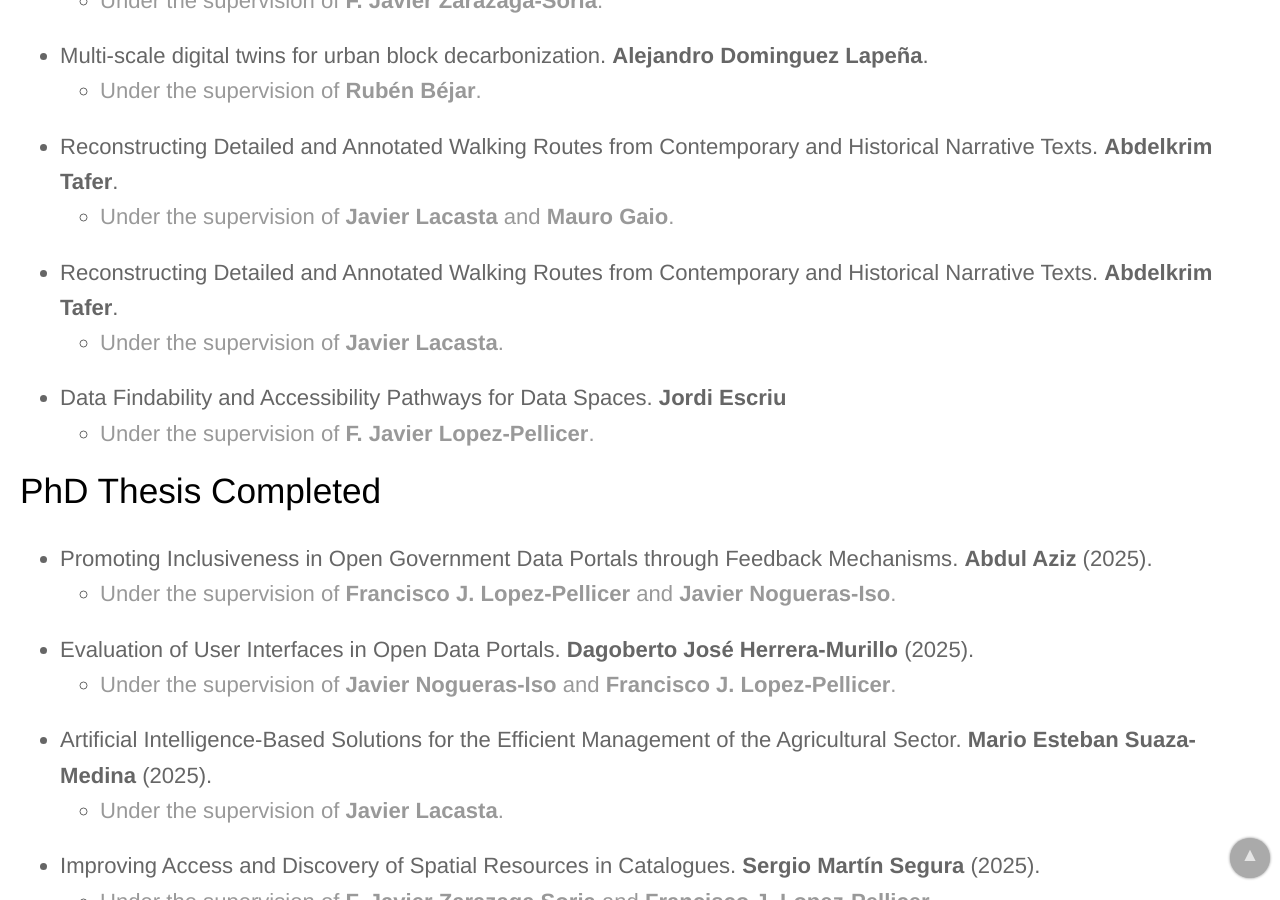
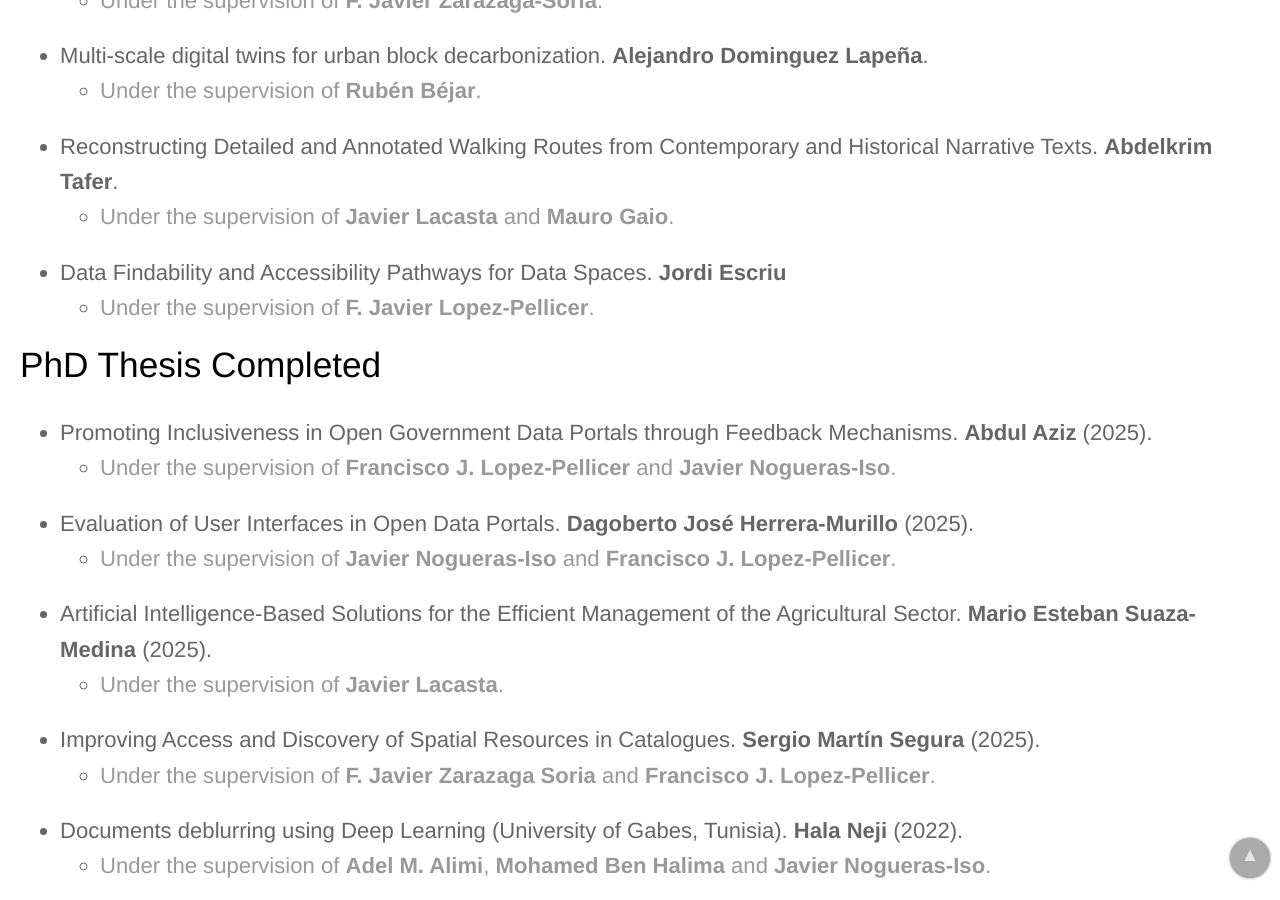
Before and after one commit to IAAA-Lab/IAAA-Lab.github.io, a Jekyll site: the page built from dissertations.md, in a window 1280 px wide and 900 px high, scrolled down 591 px. Built offline with Jekyll 4.4.1, drawn with Linux system fonts in a browser that asks for light colours.

Commit message:
Update dissertations.md

```diff
--- a/dissertations.md
+++ b/dissertations.md
@@ -12,8 +12,6 @@ layout: phd_dissertations
   - <span style="color:#999999">Under the supervision of **Rubén Béjar**.</span>
 - Reconstructing Detailed and Annotated Walking Routes from Contemporary and Historical Narrative Texts. **Abdelkrim Tafer**.
   - <span style="color:#999999">Under the supervision of **Javier Lacasta** and **Mauro Gaio**.</span>
-- Reconstructing Detailed and Annotated Walking Routes from Contemporary and Historical Narrative Texts. **Abdelkrim Tafer**.
-  - <span style="color:#999999">Under the supervision of **Javier Lacasta**.</span>
 - Data Findability and Accessibility Pathways for Data Spaces. **Jordi Escriu**
   - <span style="color:#999999">Under the supervision of **F. Javier Lopez-Pellicer**.</span>
 
```
